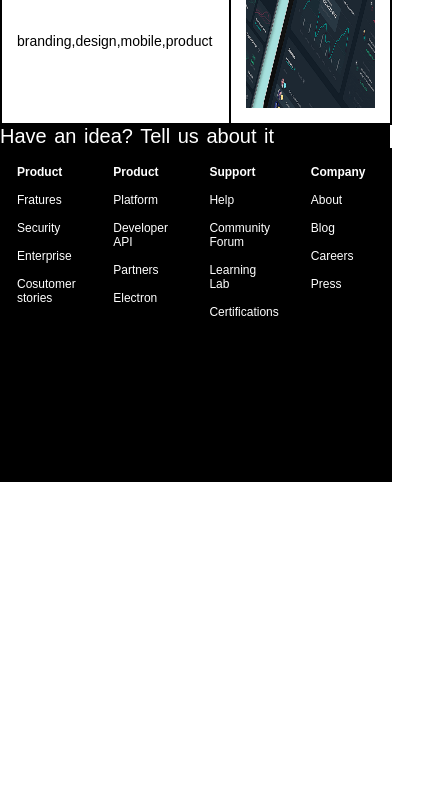
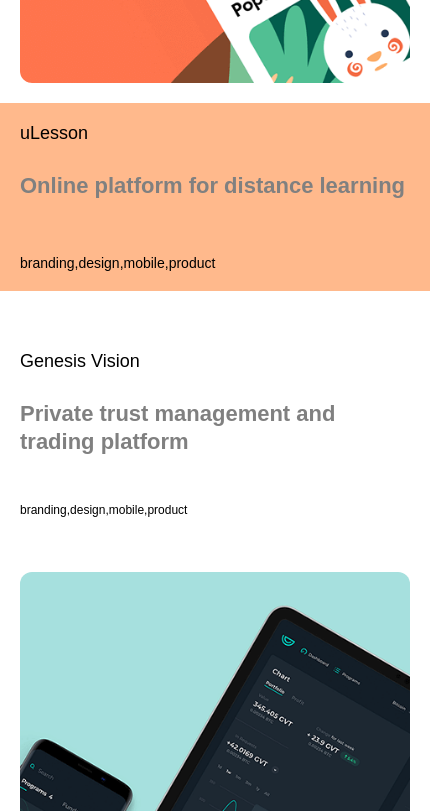
Before and after one commit to 440028joan23/DuranGabriel_SMX2-M12.1-PJ-S-ntesi-A12--Cuberto-, a plain HTML site: page index.html in a window 390 px wide. Shown: the part 1189-2000 px from the top of the page, 430 px wide, since content can reach past the window. Before the commit the page ends 1671 px from the top, so only its background shows below. Drawn offline with Linux system fonts and the light colour scheme.

Commit message:
+MEDIA QUERY

```diff
--- a/index.html
+++ b/index.html
@@ -16,7 +16,7 @@
 
          </div>
     </div>
-    <div class="columna">
+    <div class="columna" id="dos">
         <div class="doselemento">
             <p class="miniTitle">Sleepist</p>
             <br>
@@ -34,23 +34,24 @@
             <img src="./img/section-2-m.png" alt="Mobile App">
         </div>
 
-    <div class="doselemento">
+        <div class="doselemento" id="tres">
             <p class="miniTitle">uLesson</p>
             <br>
             <h2 class="gris">Online platform for distance learning</h2>
             <br>
             <br>
+            <br>
             <p class="dsmanera">branding,design,mobile,product</p>
         </div>
     </div>
-    <div class="columna">
+    <div class="columna" id="cuatro">
         <div class="doselemento">
             <p class="miniTitle">Genesis Vision</p>
             <br>
             <h2 class="gris">Private trust management and trading platform</h2>
                 <br>
                 <br>
-            <p class="dsmanera">branding,design,mobile,product</p>
+            <p class="fotter">branding,design,mobile,product</p>
         </div>
         <div class="doselemento">
             <img src="./img/section-3-m.png" alt="Mobile App">
@@ -95,5 +96,6 @@
                 <br><p>Press</p>
             </div>
         </div>
+    </div>
 </body>
 </html>
--- a/style.css
+++ b/style.css
@@ -1,6 +1,9 @@
 * {
     margin: 0;
     font-family: Arial, Helvetica, sans-serif;
+}
+body {
+    box-sizing: border-box;
 }
 .contenedor {
     display: flex;
@@ -8,7 +11,6 @@
     align-items: center;
     width: 100%;
     height: 300px;
-    border: 1px solid black;
     padding: 5px;
 
 }
@@ -27,7 +29,7 @@
     justify-content: space-between;
     align-items: center;
     width: 100%;
-    border: 1px solid black;
+    position: relative;
 }
 .doselemento {
     display: flex;
@@ -35,7 +37,6 @@
     padding: 15px;
     height: 300px;
     width: 100%;
-    border: 1px solid black;
 }
 img {
     width: 100%;
@@ -52,20 +53,18 @@
 .fotter{
     font-size: 14px;
     position: absolute;
-    bottom: 0;
-    left: 0;
-    padding: 5px;
+    bottom: 20px;
+    left: 15px;
 }
 .dsmanera{
     font-size: 14px;
 }
 .forcolumna{
     display: flex;
-    flex-direction: row;
-    justify-content: space-between;
-    align-items: center;
+    /* flex-direction: row; */
+    /* justify-content: space-between; */
+    /* align-items: center; */
     width: 100%;
-    border: 1px solid black;
 }
 .bigTitle{
     font-size: 40px;
@@ -76,9 +75,8 @@
 }
 .forelemento{
     padding: 15px;
-    height: 300px;
+    /* height: 300px; */
     width: 25%;
-    border: 1px solid black;
 }
 .forelemento{
     font-size: 12px;
@@ -93,3 +91,65 @@
     color: rgb(255, 255, 255);
     font-size: 20px;
 }
+#dos{
+    background-color: #c9a2ffd9;
+}
+#tres{
+    background-color: #ffa970cd;
+}
+#cuatro{
+    background-color: #ffffff;
+}
+
+@media (max-width: 768px) {
+
+    .contenedor {
+        flex-direction: column;
+        height: auto;
+        padding: 20px;
+    }
+
+    #TITLE {
+        font-size: 36px;
+        text-align: left;
+        line-height: 1.2;
+    }
+
+    .columna {
+        flex-direction: column;
+        align-items: flex-start;
+        margin-bottom: 40px;
+    }
+
+    .doselemento {
+        width: 100%;
+        height: auto;
+        padding: 20px;
+    }
+
+    .gris {
+        font-size: 22px;
+        line-height: 1.3;
+    }
+
+    .miniTitle {
+        font-size: 18px;
+        margin-bottom: 10px;
+    }
+
+    .fotter {
+        position: static;
+        margin-top: 10px;
+        font-size: 12px;
+    }
+
+    img {
+        width: 100%;
+        height: auto;
+        border-radius: 12px;
+        margin-top: 15px;
+    }
+}
+    .forelemento {
+        width: 50%;
+    }
```
Lines whose indentation alone changed are shown as unchanged.
